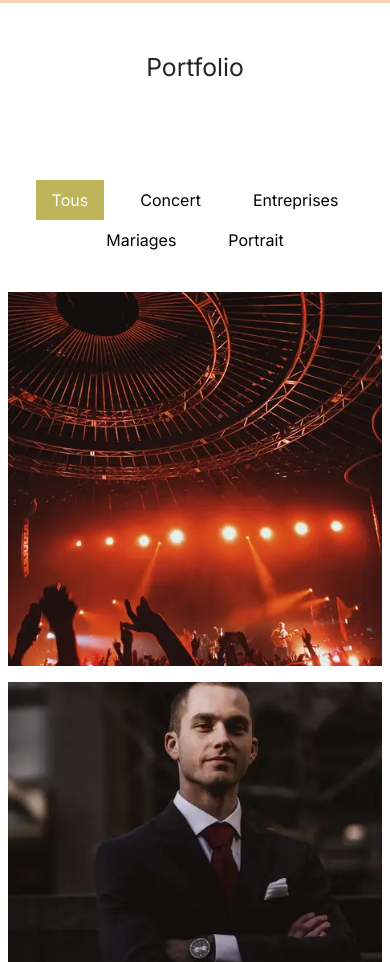
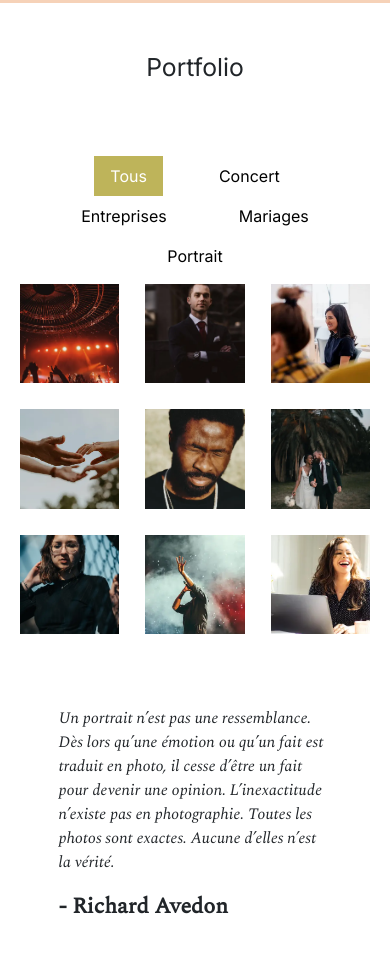
Before and after one commit to MarCarp/OC-DW-Projet3-Nina-Carducci, a plain HTML site: page index.html in a window 390 px wide. Shown: the part 1134-2096 px from the top of the page. Drawn offline with nearby package versions, Linux system fonts and the light colour scheme.

Commit message:
Update Gallery for JS Vanilla

```diff
--- a/assets/maugallery.js
+++ b/assets/maugallery.js
@@ -12,12 +12,14 @@ $.fn.mauGallery = function(options) {
       }
       $.fn.mauGallery.listeners(options);
 
+      /* APPLIED ON EACH IMAGE OF THE GALLERY */
       $(this)
         .children(".gallery-item")
         .each(function(index) {
           $.fn.mauGallery.methods.responsiveImageItem($(this));
           $.fn.mauGallery.methods.moveItemInRowWrapper($(this));
           $.fn.mauGallery.methods.wrapItemInColumn($(this), options.columns);
+          /*COLLECT THE TAGS NAME BY THE GALLERY ELEMENTS
           var theTag = $(this).data("gallery-tag");
           if (
             options.showTags &&
@@ -25,16 +27,17 @@ $.fn.mauGallery = function(options) {
             tagsCollection.indexOf(theTag) === -1
           ) {
             tagsCollection.push(theTag);
-          }
+          }*/
         });
 
+        /*MAKE CLICKABLE TAGS FROM THE GALLERY-TAG ATTRIBUTE
       if (options.showTags) {
         $.fn.mauGallery.methods.showItemTags(
           $(this),
           options.tagsPosition,
           tagsCollection
         );
-      }
+      }*/
 
       $(this).fadeIn(500);
     });
@@ -58,10 +61,10 @@ $.fn.mauGallery = function(options) {
       }
     });
 
-    $(".gallery").on("click", ".nav-link", $.fn.mauGallery.methods.filterByTag);
     $(".gallery").on("click", ".mg-prev", () =>
       $.fn.mauGallery.methods.prevImage(options.lightboxId)
     );
+
     $(".gallery").on("click", ".mg-next", () =>
       $.fn.mauGallery.methods.nextImage(options.lightboxId)
     );
@@ -221,6 +224,7 @@ $.fn.mauGallery = function(options) {
                 </div>
             </div>`);
     },
+    /* MAKE CLICKABLE TAGs FROM DATA ATTRIBUTE
     showItemTags(gallery, position, tags) {
       var tagItems =
         '<li class="nav-item"><span class="nav-link active active-tag"  data-images-toggle="all">Tous</span></li>';
@@ -261,5 +265,61 @@ $.fn.mauGallery = function(options) {
             .show(300);
         }
       });
+    }*/
+  };
+/* RECODE */
+/* RECODE */
+/* RECODE */
+const mainGallery = document.querySelector('.gallery');
+
+function filterBtn(toggle, wording, active=false) {
+    const filterBtn = document.createElement('LI');
+    filterBtn.classList.add('nav-item');
+    filterBtn.innerHTML = `<li class="nav-item"><span class="nav-link ${ active ? 'active':'' }"  data-images-toggle="${ toggle }">${ wording }</span></li>`;
+    filterBtn.addEventListener('click', (e)=>{
+        if(!e.target.classList.contains('active')) {
+            const activeLinks = mainGallery.querySelectorAll('.nav-link.active');
+            for(const activeLink of activeLinks) {
+                activeLink.classList.remove('active');
+            }
+            e.target.classList.add('active');
+            if( e.target.dataset.imagesToggle === 'all') {
+                const hiddenFigures = mainGallery.querySelectorAll('.gallery-item-container.hidden');
+                for(const  hiddenFigure of hiddenFigures) {
+                    hiddenFigure.classList.remove('hidden');
+                }
+            } else {
+                const galleryElements = mainGallery.querySelectorAll('.gallery-item');
+                for(const galleryEl of galleryElements) {
+                    if(galleryEl.dataset.galleryTag === e.target.dataset.imagesToggle) {
+                        galleryEl.parentNode.classList.remove('hidden');
+                    } else {
+                        galleryEl.parentNode.classList.add('hidden');
+                    }
+                }
+            }
+        }
+    });
+    return filterBtn;
+}
+
+function filterConstructor(tagList) {
+    const galleryNav = document.createElement('UL');
+    galleryNav.classList.add('tags-bar', 'nav', 'nav-pills');
+    galleryNav.append(filterBtn('all', 'Tous', true))
+    for(tagEl of tagList) {
+        galleryNav.append(filterBtn(tagEl,tagEl));
     }
-  };
+    mainGallery.prepend(galleryNav);
+}
+/* PASSING THROUG ALL IMAGES */
+const galleryItems = document.querySelectorAll('.gallery-item');
+const niouTagsCollection = [];
+for (const galleryItem of galleryItems) {
+    const tagItem = galleryItem.dataset.galleryTag;
+    if(niouTagsCollection.indexOf(tagItem) === -1) {
+        niouTagsCollection.push(tagItem);
+    }
+    /*galleryItem.addEventListener('click', openItem);*/
+}
+filterConstructor(niouTagsCollection);
--- a/assets/style.css
+++ b/assets/style.css
@@ -6,6 +6,17 @@ body {
 	font-family: 'Inter';
 	font-style: normal;
 }
+/* RESET */
+img, svg {
+	vertical-align: middle;
+}
+
+/* Carroussel Custom */
+.carousel-item img {
+	display: block;
+	width: 100%;
+}
+
 #header {
 	background-color: white;
 	position: sticky;
@@ -93,12 +104,33 @@ body {
 #gallery {
 	/*	min-height: 100vh; */
 }
+/* CUSTOM GALLERY */
+.gallery-items {
+	display: grid;
+	grid-template-columns: 1fr 1fr 1fr;
+	gap: 10px;
+}
+.gallery-item-container {
+	position: relative;
+}
+.gallery-item-container.hidden {
+	display: none;
+}
+.gallery-item-container::after {
+	content: "";
+	padding-bottom: 100%;
+	display: block;
+}
+/* CUSTOM GALLERY - END */
 .title{
 	text-align: center;
 	padding-block: 2em;
 }
 .gallery .nav {
 	justify-content: center;
+}
+.gallery .nav-link {
+	cursor: pointer;
 }
 .nav-pills .nav-link.active, .nav-pills .show > .nav-link {
 	color: #fff;
--- a/index.html
+++ b/index.html
@@ -37,13 +37,13 @@
             </div>
             <div class="carousel-inner">
                 <div class="carousel-item active">
-                    <img src="./assets/images/slider/ryoji-iwata-wUZjnOv7t0g-unsplash.webp" class="d-block w-100" alt="Homme en costume marchant sur un passage piéton">
+                    <img src="./assets/images/slider/ryoji-iwata-wUZjnOv7t0g-unsplash.webp" alt="Homme en costume marchant sur un passage piéton">
                 </div>
                 <div class="carousel-item">
-                    <img src="./assets/images/slider/nicholas-green-nPz8akkUmDI-unsplash.webp" class="d-block w-100" alt="Foule pendant un concert">
+                    <img src="./assets/images/slider/nicholas-green-nPz8akkUmDI-unsplash.webp" alt="Foule pendant un concert">
                 </div>
                 <div class="carousel-item">
-                    <img src="./assets/images/slider/edward-cisneros-3_h6-1NPDGw-unsplash.webp" class="d-block w-100" alt="Couple s'embrassant pendant la célébration de leur marriage ">
+                    <img src="./assets/images/slider/edward-cisneros-3_h6-1NPDGw-unsplash.webp" alt="Couple s'embrassant pendant la célébration de leur marriage ">
                 </div>
             </div>
             <button class="carousel-control-prev" type="button" data-bs-target="#carouselExampleIndicators" data-bs-slide="prev">
@@ -70,15 +70,35 @@
         <h2 class="title">Portfolio</h2>
         <div class="container py-3">
             <div class="gallery" style="display: none">
+                <div class="gallery-items">
+                    <div class="gallery-item-container">
                         <img data-gallery-tag="Concert" class="gallery-item" src="./assets/images/gallery/concerts/aaron-paul-wnX-fXzB6Cw-unsplash.webp" alt="Concert de Paul"/>
+                    </div>
+                    <div class="gallery-item-container">
                         <img data-gallery-tag="Entreprises" class="gallery-item" src="./assets/images/gallery/entreprise/ali-morshedlou-WMD64tMfc4k-unsplash.webp" alt="Ali en entreprise"/>
+                    </div>
+                    <div class="gallery-item-container">
                         <img data-gallery-tag="Entreprises" class="gallery-item" src="./assets/images/gallery/entreprise/jason-goodman-tHO1_OuKbg0-unsplash.webp" alt="Jason Goodman au bureau"/>
+                    </div>
+                    <div class="gallery-item-container">
                         <img data-gallery-tag="Mariages" class="gallery-item" src="./assets/images/gallery/mariage/hannah-busing-RvF2R_qMpRk-unsplash.webp" alt="Marriage d'Hannah"/>
+                    </div>
+                    <div class="gallery-item-container">
                         <img data-gallery-tag="Portrait" class="gallery-item" src="./assets/images/gallery/portraits/ade-tunji-rVkhWWZFAtQ-unsplash.webp" alt="Portrait de Tunji"/>
+                    </div>
+                    <div class="gallery-item-container">
                         <img data-gallery-tag="Mariages" class="gallery-item" src="./assets/images/gallery/mariage/jakob-owens-SiniLJkXhMc-unsplash.webp" alt="Marriage de Jakob"/>
+                    </div>
+                    <div class="gallery-item-container">
                         <img data-gallery-tag="Portrait" class="gallery-item" src="./assets/images/gallery/portraits/nino-van-prattenburg--443cl1uR_8-unsplash.webp" alt="Portrait de Nino"/>
+                    </div>
+                    <div class="gallery-item-container">
                         <img data-gallery-tag="Concert" class="gallery-item" src="./assets/images/gallery/concerts/austin-neill-hgO1wFPXl3I-unsplash.webp" alt="Concert d'Austin"/>
+                    </div>
+                    <div class="gallery-item-container">
                         <img data-gallery-tag="Entreprises" class="gallery-item" src="./assets/images/gallery/entreprise/mateus-campos-felipe-Fsgzm8N0hIY-unsplash.webp" alt="Mateus au bureau"/>
+                    </div>
+                </div>
             </div>
         </div>
         <div class="quote">
```
Lines whose indentation alone changed are shown as unchanged.
